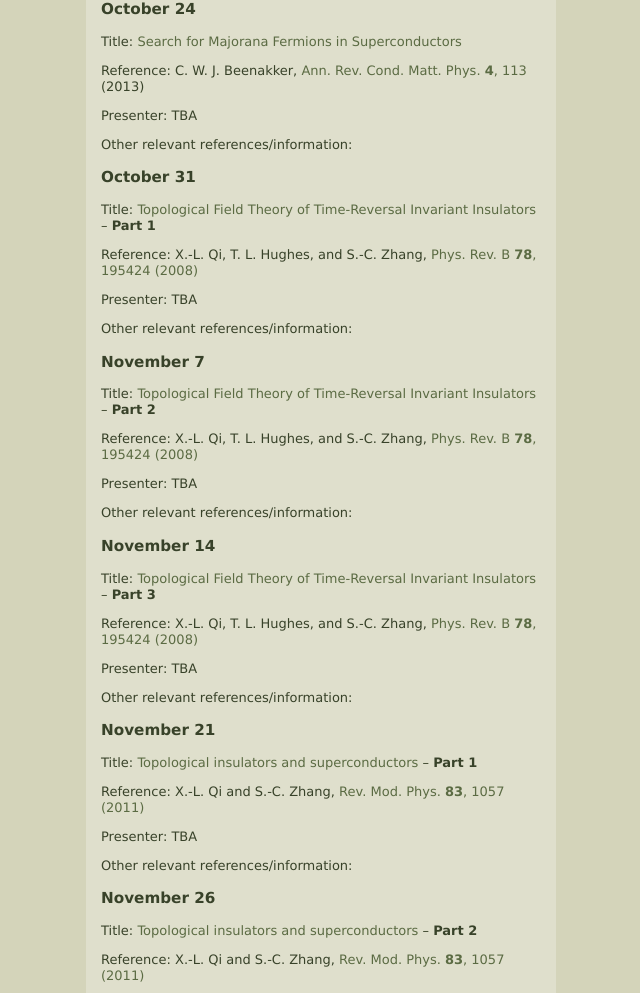
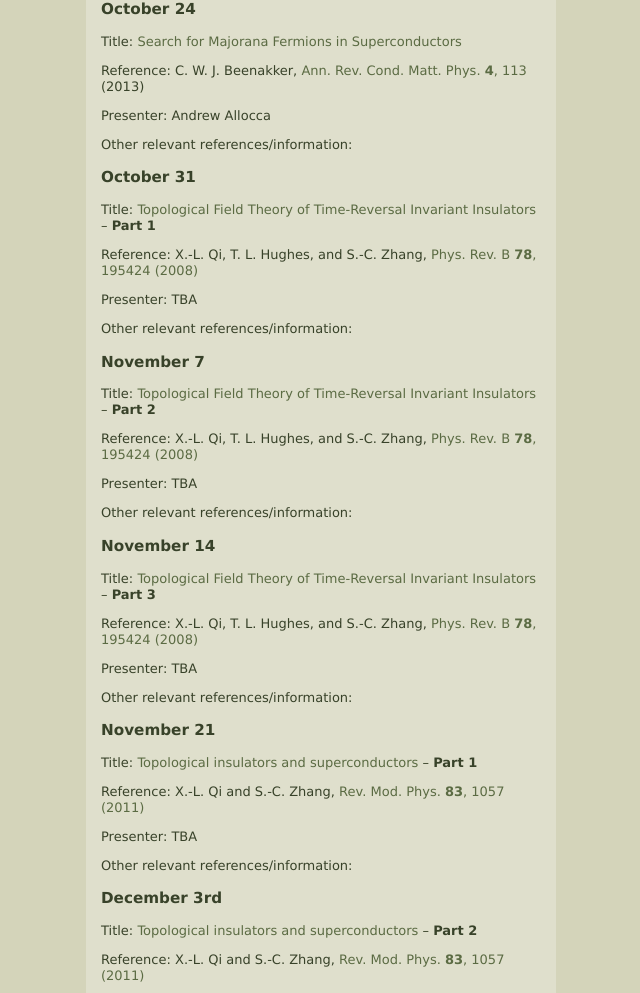
Before and after one commit to jhwilson/old-jhwilson.github.io, a Jekyll site: the page built from cmt-journal-club.markdown, in a window 1280 px wide and 1400 px high, scrolled down 1368 px. Shown: the part 152-1145 px from the top of the window, without its empty margins (269-909 px from the left). Built offline with Jekyll 4.4.1, drawn with Linux system fonts in a browser that asks for light colours; nearby versions of some CDN libraries.

Commit message:
Added speaker and changed date on journal club

```diff
--- a/cmt-journal-club.markdown
+++ b/cmt-journal-club.markdown
@@ -86,7 +86,7 @@ Title: [Search for Majorana Fermions in Superconductors](http://dx.doi.org/10.11
 
 Reference: C. W. J. Beenakker, [Ann. Rev. Cond. Matt. Phys. **4**, 113](http://dx.doi.org/10.1146/annurev-conmatphys-030212-184337) (2013)
 
-Presenter: TBA
+Presenter: Andrew Allocca
 
 Other relevant references/information:
 
@@ -130,7 +130,7 @@ Presenter: TBA
 
 Other relevant references/information:
 
-### November 26
+### December 3rd
 
 Title: [Topological insulators and superconductors](http://dx.doi.org/10.1103/RevModPhys.83.1057) -- **Part 2**
 
```
